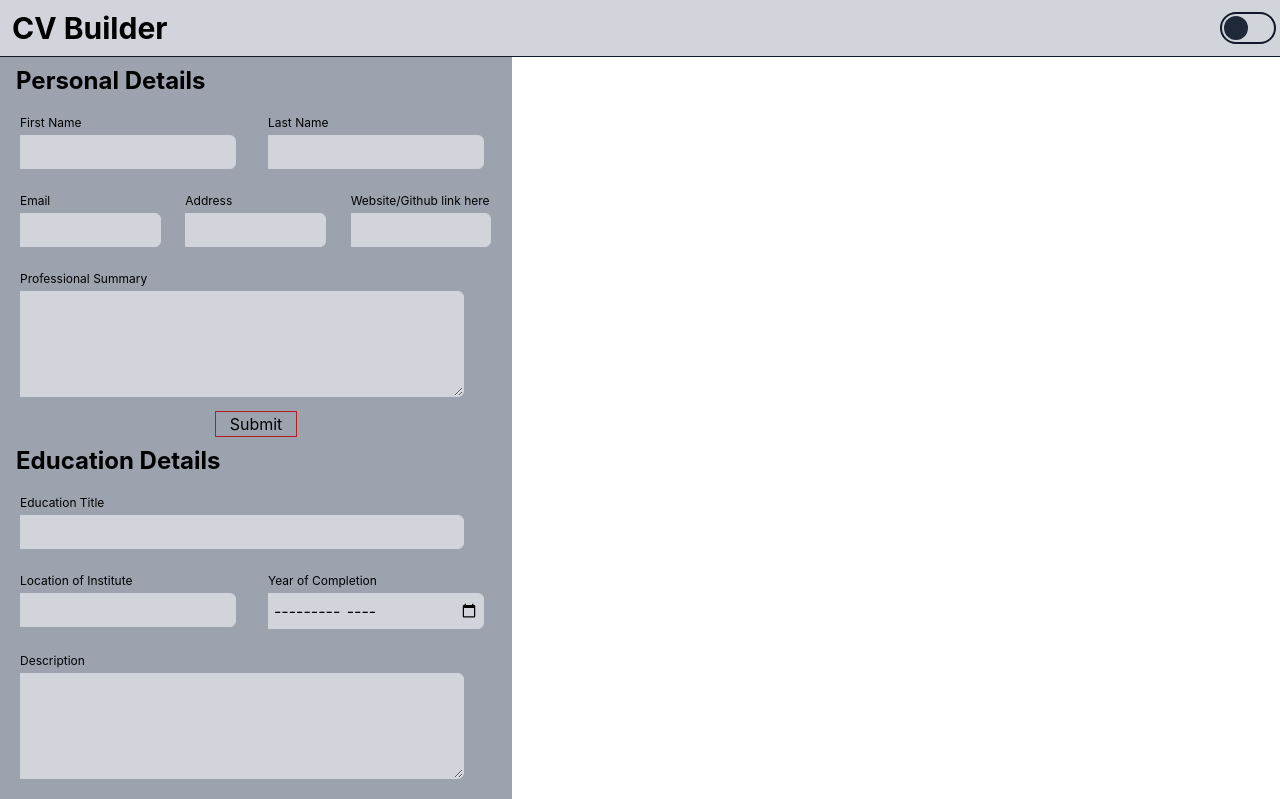
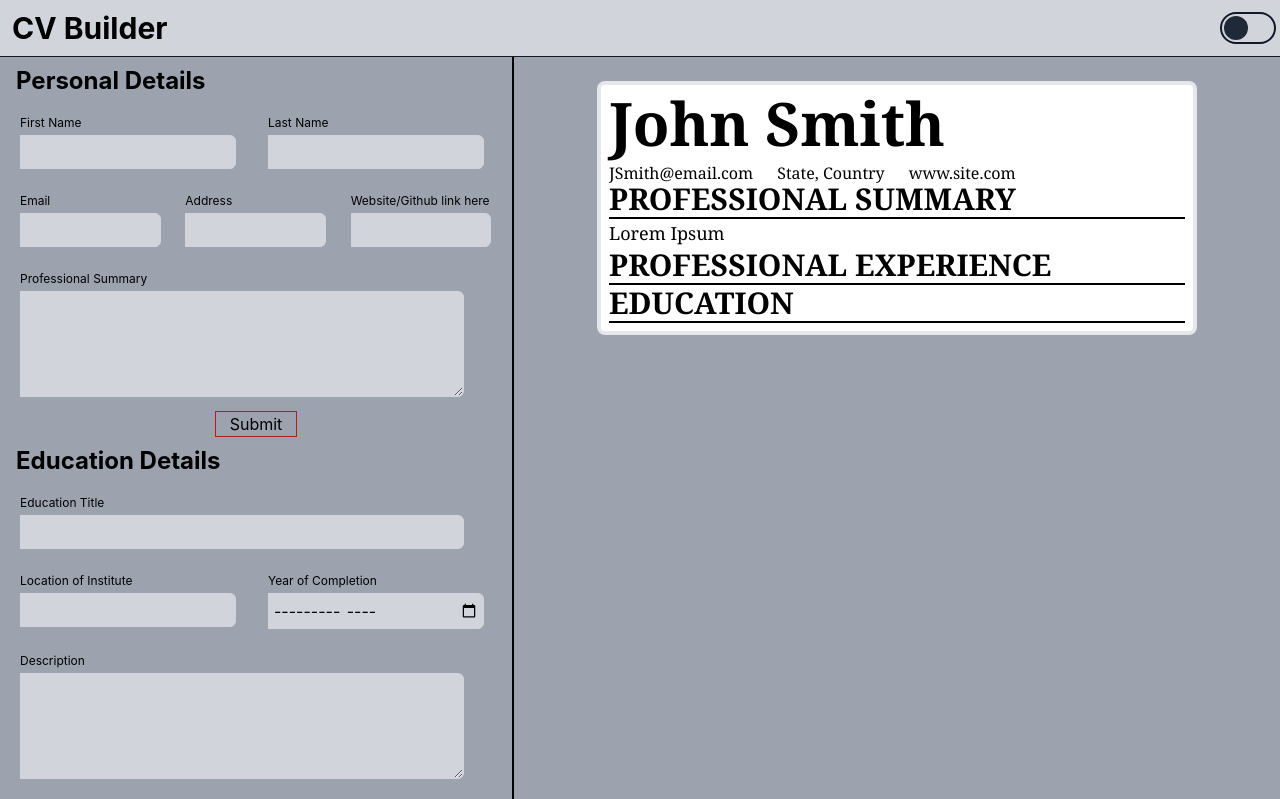
Before and after one commit to bilgramiraza/cv-builder, a React (Vite) app: page / in a window 1280 px wide. Shown: the top 799 px of the page. Built offline with nearby package versions, Linux system fonts and the light colour scheme.

Commit message:
Cleaned Up UI of Main Page

```diff
--- a/src/CvBuilder.jsx
+++ b/src/CvBuilder.jsx
@@ -11,7 +11,6 @@ function CvBuilder({darkMode}) {
     education:[{}],
     experience:[{}],
   });
-  const cvStatus = cv.personal?.status&&cv.education[0]?.status&&cv.experience[0]?.status;
 
   const handleSubmit = (category, value) =>{
     switch(category){
@@ -45,8 +44,8 @@ function CvBuilder({darkMode}) {
         <Education getEducation={(value)=>handleSubmit('education',value)} education={cv.education}/>
         <Experience getExperience={(value)=>handleSubmit('experience',value)} experience={cv.experience}/>
       </div>
-      <div className="block w-full lg:w-3/5 px-2">
-        {cvStatus && <Preview personal={cv.personal} education={cv.education} experience={cv.experience}/>}
+      <div className="block border-l-2 border-black w-full lg:w-3/5 px-2 bg-gray-400 dark:border-white dark:bg-gray-900">
+        <Preview cv={cv}/>
       </div>
     </main>
   );
```
